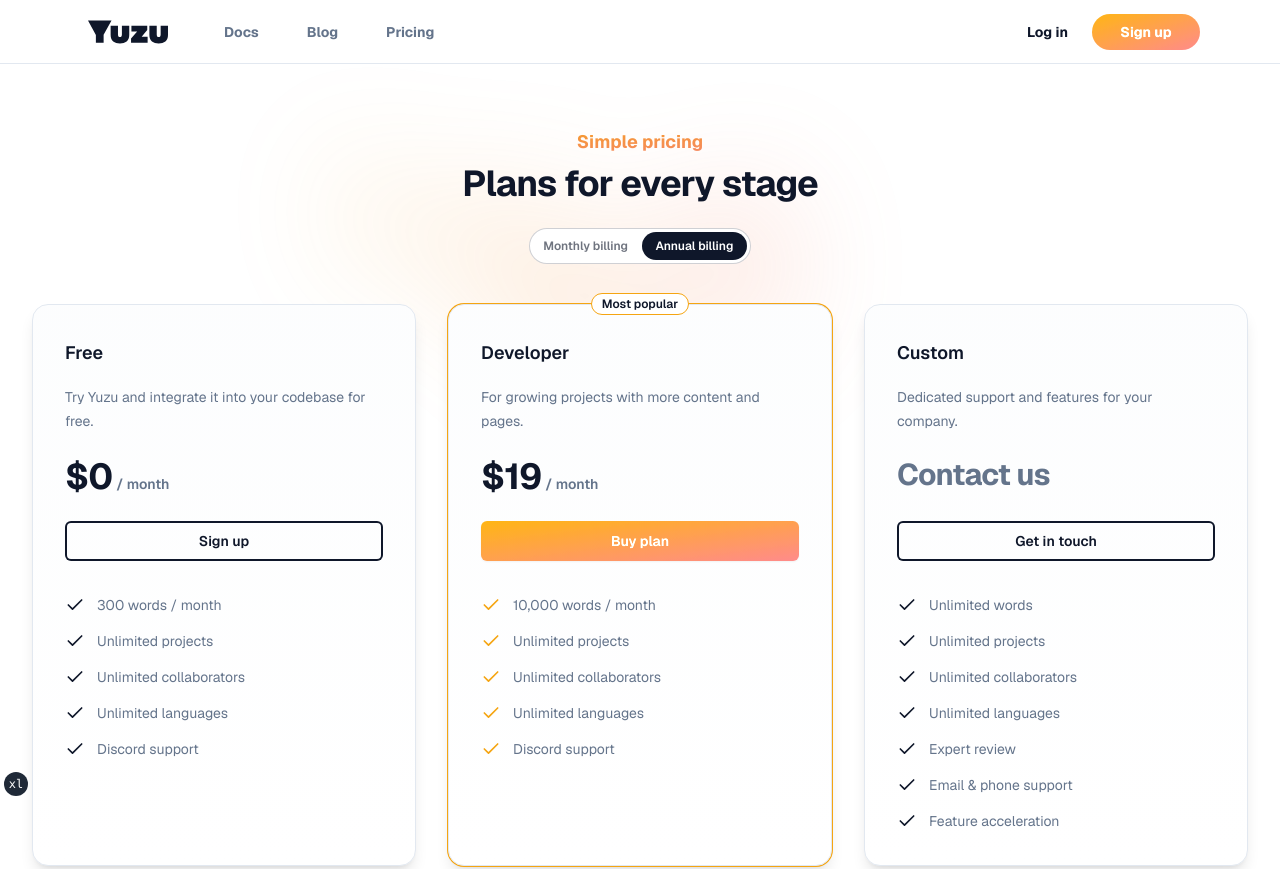
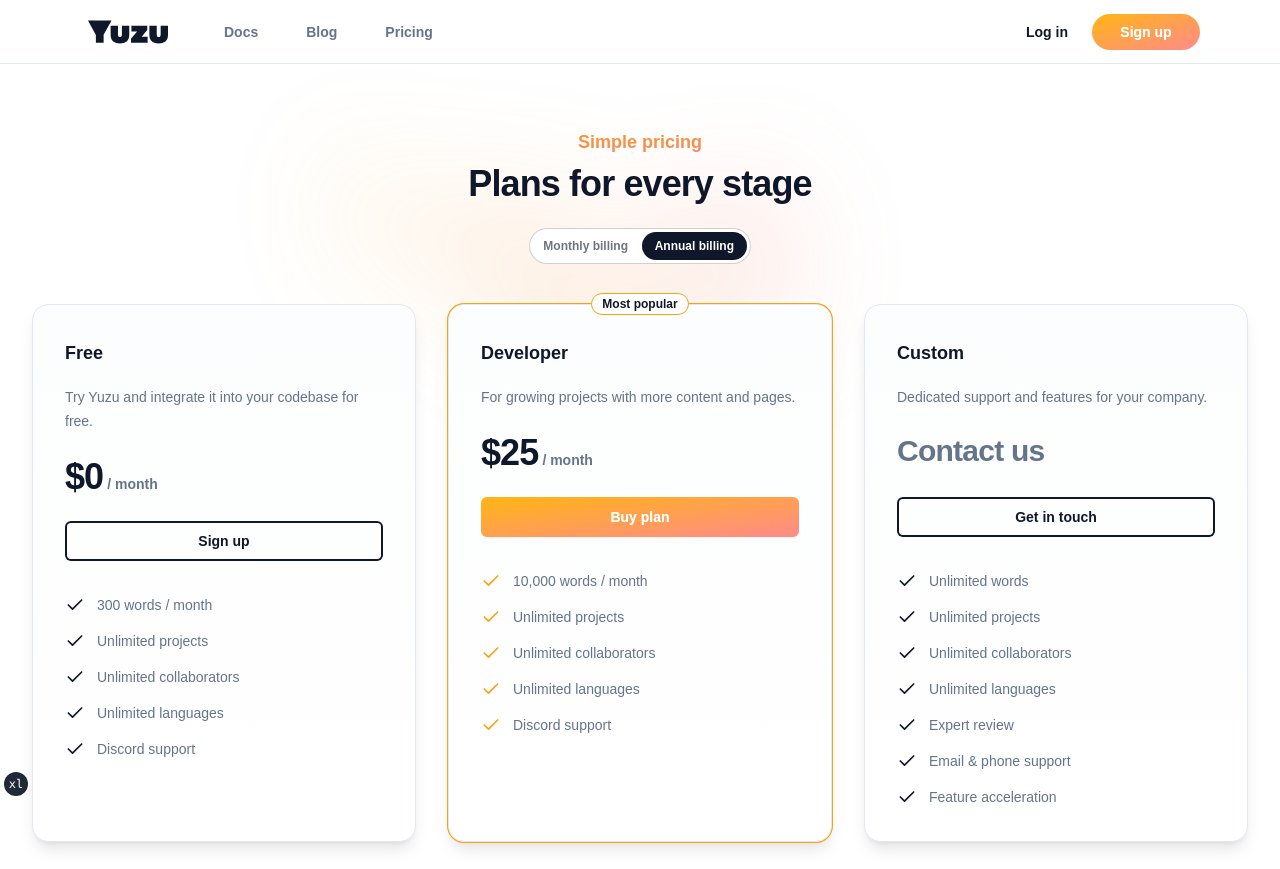
Before and after one commit to radishworkshop/yuzu, a Next.js app in the folder apps/web/: page /pricing in a window 1280 px wide. Shown: the top 869 px of the page. Built offline with nearby package versions, Linux system fonts and the light colour scheme; no server answers; a web font is replaced by a local one.

Commit message:
Add script to download fonts remotely for open source purposes

```diff
--- a/apps/web/app/(splash)/home/pricing.tsx
+++ b/apps/web/app/(splash)/home/pricing.tsx
@@ -33,7 +33,7 @@
     name: 'Developer',
     id: 'plan-developer',
     href: '#',
-    price: { monthly: '$29', annually: '$19' },
+    price: { monthly: '$35', annually: '$25' },
     description: 'For growing projects with more content and pages.',
     features: [
       '10,000 words / month',
--- a/apps/web/app/layout.tsx
+++ b/apps/web/app/layout.tsx
@@ -4,12 +4,42 @@
 import { Metadata } from "next"
 import { cn } from "@/lib/utils"
 import { ClerkProvider } from '@clerk/nextjs'
-import { GeistSans } from "geist/font/sans";
+import LocalFont from 'next/font/local'
 import ThemeProvider from "@/components/misc/theme-provider"
 import { TailwindIndicator } from "@/components/misc/tailwind-indicator"
 import { SiteFooter } from '@/components/misc/site-footer'
 import { twitterMetadata, siteMetadata } from '@/config/site'
 import { layoutAppearance } from '@/config/clerk';
+
+// NOTE TO DEVELOPERS
+// Ensure you have a license to use https://www.zetafonts.com/codec-pro,
+// or swap in a different font.
+
+const codecPro = LocalFont({
+  src: [{
+    path: '../fonts/Codec-Pro-Regular.otf',
+    weight: '400',
+    style: 'normal'
+  }, {
+    path: '../fonts/Codec-Pro-Italic.otf',
+    weight: '400',
+    style: 'italic'
+  }, {
+    path: '../fonts/Codec-Pro-Bold.otf',
+    weight: '700',
+    style: 'normal'
+  }, {
+    path: '../fonts/Codec-Pro-Bold-Italic.otf',
+    weight: '700',
+    style: 'italic'
+  }, {
+    path: '../fonts/Codec-Pro-Extrabold.otf',
+    weight: '900',
+    style: 'normal'
+  }],
+  display: 'block',
+  fallback: ['Helvetica Neue', 'Helvetica', 'sans-serif', 'system-ui']
+})
 
 export const metadata: Metadata = {
   ...siteMetadata,
@@ -27,7 +57,7 @@
         <body
           className={cn(
             "min-w-[300px] min-h-screen bg-background antialiased",
-            GeistSans.className
+            codecPro.className
           )}
         >
           <ThemeProvider attribute="class" defaultTheme="system" enableSystem>
--- a/apps/web/package.json
+++ b/apps/web/package.json
@@ -2,8 +2,8 @@
   "name": "web",
   "version": "0.1.0",
   "scripts": {
-    "dev": "contentlayer build && next dev",
-    "build": "contentlayer build && next build",
+    "dev": "node ./scripts/install-fonts && contentlayer build && next dev",
+    "build": "node ./scripts/install-fonts && contentlayer build && next build",
     "start": "next start",
     "lint": "next lint",
     "test": "jest --watch",
--- /dev/null
+++ b/apps/web/scripts/install-fonts.js
@@ -0,0 +1,55 @@
+const fs = require('fs');
+const path = require('path');
+const axios = require('axios');
+const apiKey = process.env.FONTS_API_KEY;
+
+// Check if the "../fonts" directory exists relative to the current directory
+const fontsDir = path.join(__dirname, '../fonts');
+if (!fs.existsSync(fontsDir)) {
+  // If not, create it
+  fs.mkdirSync(fontsDir, { recursive: true });
+  console.log('Directory created:', fontsDir);
+} else {
+  console.log('Directory already exists:', fontsDir);
+}
+
+// Array of URLs to download files from
+const filesToDownload = [
+  'Regular', 'Italic', 'Bold', 'Bold-Italic', 'Extrabold'
+].map((font) => `https://www.zackrw.com/${apiKey}/fonts/Codec-Pro-${font}.otf`)
+
+// Function to download file and save to the specified directory
+async function downloadFile(fileUrl) {
+  try {
+    // Get the file name from the URL
+    const fileName = path.basename(fileUrl);
+    const filePath = path.join(fontsDir, fileName);
+
+    // Send GET request to the file URL
+    const response = await axios({
+      method: 'GET',
+      url: fileUrl,
+      responseType: 'stream',
+    });
+
+    // Create a write stream to save file to disk
+    const writer = fs.createWriteStream(filePath);
+
+    // Pipe the response data to the file
+    response.data.pipe(writer);
+
+    return new Promise((resolve, reject) => {
+      writer.on('finish', resolve);
+      writer.on('error', reject);
+    });
+  } catch (error) {
+    console.error('Error downloading file:', error);
+  }
+}
+
+// Download all files in the array
+filesToDownload.forEach((fileUrl) => {
+  downloadFile(fileUrl)
+    .then(() => console.log(`File downloaded: ${fileUrl}`))
+    .catch((err) => console.log(`Error downloading ${fileUrl}: ${err}`));
+});
```
Also changed, not shown: 2 other files (tests, documents, lock files or other folders).
